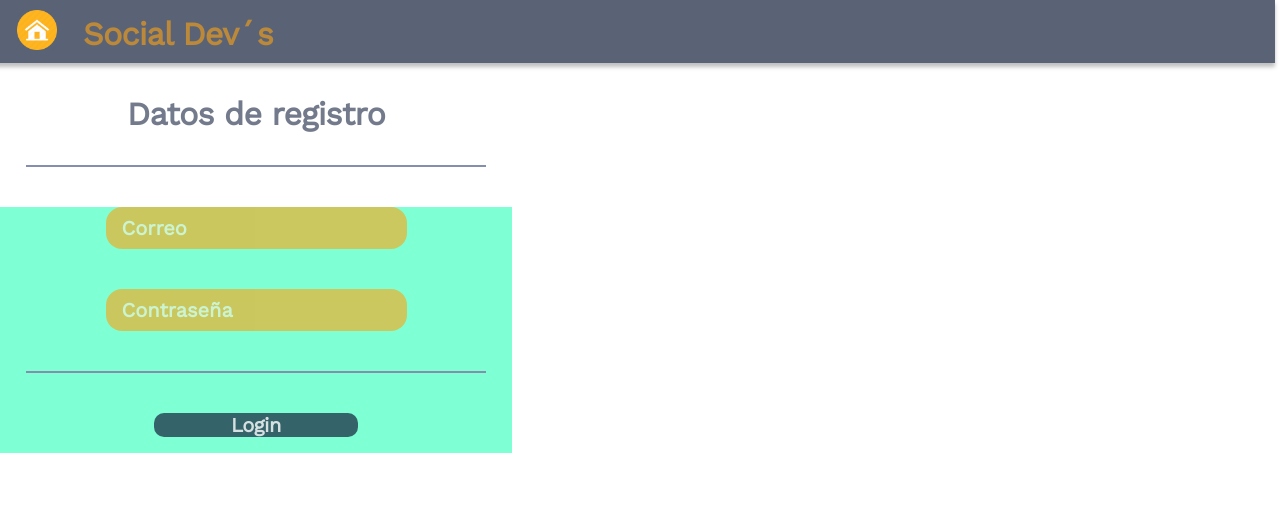
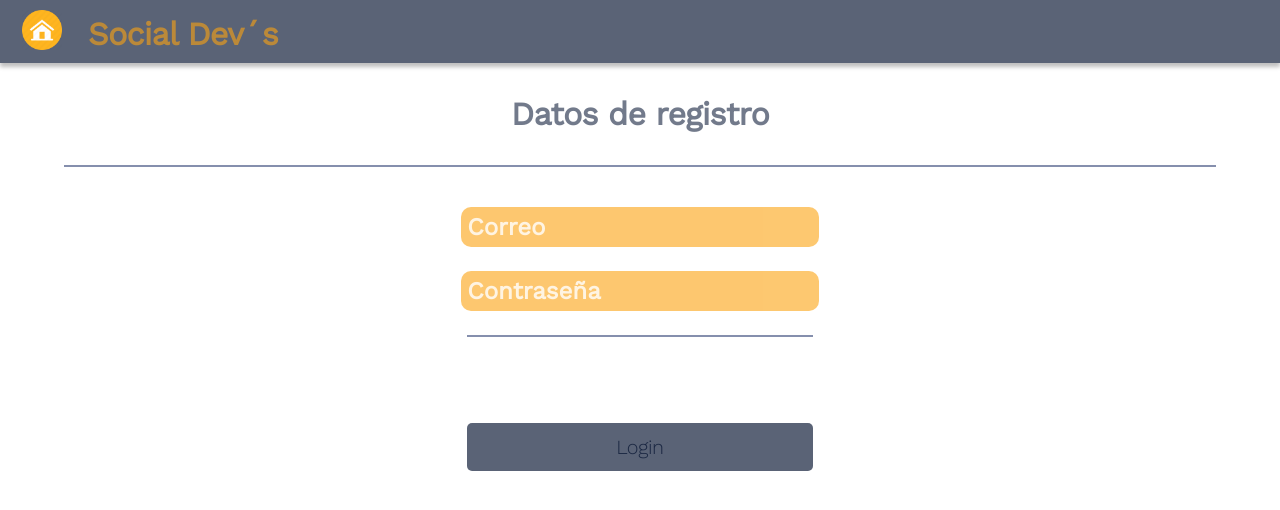
Before and after one commit to sofiagaona/CDMX011-SocialDev, a website with bundled scripts: page src/index.html in a window 1280 px wide. Both pictures are taken after a click on the button "LogIn". Built offline with nearby package versions, Linux system fonts and the light colour scheme; files whose address does not match are found by name.

Commit message:
Prueba git-pages 02

```diff
--- a/package.json
+++ b/package.json
@@ -16,6 +16,7 @@
     "pretest": "npm run htmlhint && npm run eslint && npm run stylelint",
     "test": "jest --coverage --watch",
     "start": "serve -s src/",
+    "homepage": "https://anasofiamoreno.github.io/CDMX011-social-network/",
     "deploy": "gh-pages -d src"
   },
   "devDependencies": {
--- a/src/lib/templates.js
+++ b/src/lib/templates.js
@@ -10,7 +10,7 @@ export const pages = {
         <div class="home_content_login">
 
           <div class="home_box_img_stickers">
-            <img class="home_img_stickers" src="./img/stickers.jpeg">
+            <img class="home_img_stickers" src="../img/stickers.jpeg">
           </div>
 
           <div class="home_box_login">
--- a/src/main.js
+++ b/src/main.js
@@ -4,6 +4,8 @@ import { sendSingUp, sendLogin } from './lib/data.js';
 export const obj_main = document.createElement('main');
 
 document.body.appendChild(obj_main);
+
+router();
 
 //const main = document.getElementById('main');
 
@@ -69,8 +71,7 @@ function router() {
       break;
     default:
       window.history.pushState({}, '', '/');
+      router();
       break;
   }
 }
-
-router();
--- a/src/style.css
+++ b/src/style.css
@@ -8,10 +8,8 @@
 .menu_superior {
   display: flex;
   position: relative;
-
   width: 100%;
   height: 63px;
-    left: -5px;
   top: 0px;
   background: rgba(20, 33, 61, 0.7);
   box-shadow: 0px 4px 4px rgba(0, 0, 0, 0.25);
@@ -82,13 +80,13 @@
   background: #FCA311;
   outline-color:#FCA311;
   opacity: 0.6;
-  border-radius: 2vmin;
-  margin-bottom: 7vmin;
+  border-radius: 10px;
+  margin-bottom: 1em;
   border-style: none;
   font-family: 'Work Sans', sans-serif;
   font-style:normal;
   font-weight:bold;
-  font-size: 1em;
+  font-size: 1.5em;
   padding: .25em;
   text-align: left;
   color:  rgba(20, 33, 61);
@@ -121,20 +119,21 @@ input:-webkit-autofill:active {
     margin-bottom: 1em;
   }
   .btnRegistrar{
-    width: 40%;
-    height: 10%;
+    margin-top: 12%;
+    position: relative;
+    width: 90%;
+    height: 48px;
     background: rgba(20, 33, 61, 0.7);
-    border-radius: 10px;
+    border-radius: 5px;
+    border-style: none;
     font-family: 'Work Sans', sans-serif;
     font-style: normal;
     font-weight: 300;
-    font-size: 2.5vmax;
-    font-weight: bold;
+    font-size: 2em;
+    line-height: 28px;
     text-align: center;
     letter-spacing: -0.02em;
-    color: rgba(255, 255, 255, 0.8);
-    margin-bottom: 2vmin;
-    border-style: none;
+    color: rgba(20, 33, 61, 0.9);
   }
 
 .subtitle{
@@ -347,13 +346,7 @@ width: 40%;
   width: 40%;
 }
 
-.form input{
-  font-size: 2.5vmin;
-  width: 35vmin;
-  height: 4vmin;
-  margin-bottom: 5vmin;
-  padding-left: 2vmin
-}
+
 
 
 .box_general_singup{
@@ -365,13 +358,12 @@ width: 40%;
 }
 
 .box_singup{
-  width: 40%;
+  width: 100%;
   height: 90%;
 }
 
 .form{
-  width: 100%;
-  background-color: aquamarine;
+  width: 30%;
 }
 
 .lineaform{
@@ -382,10 +374,6 @@ width: 40%;
   margin-bottom: 5vmin;
 }
 
-.form{
-  width: 100%;
-  background-color: aquamarine;
-}
 
 }
 
```
Also changed, not shown: src/index.html (+2 -0 lines). Lines whose indentation alone changed are shown as unchanged.
